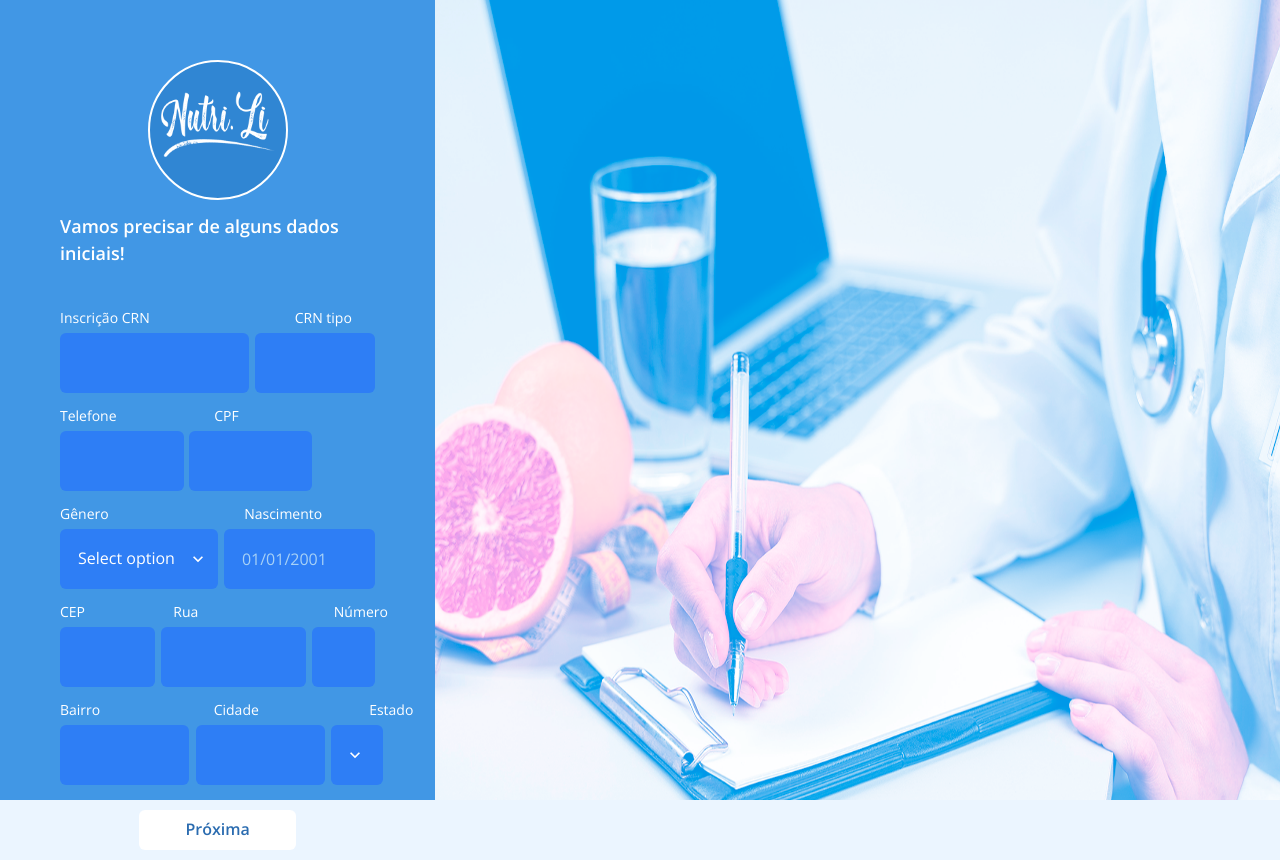
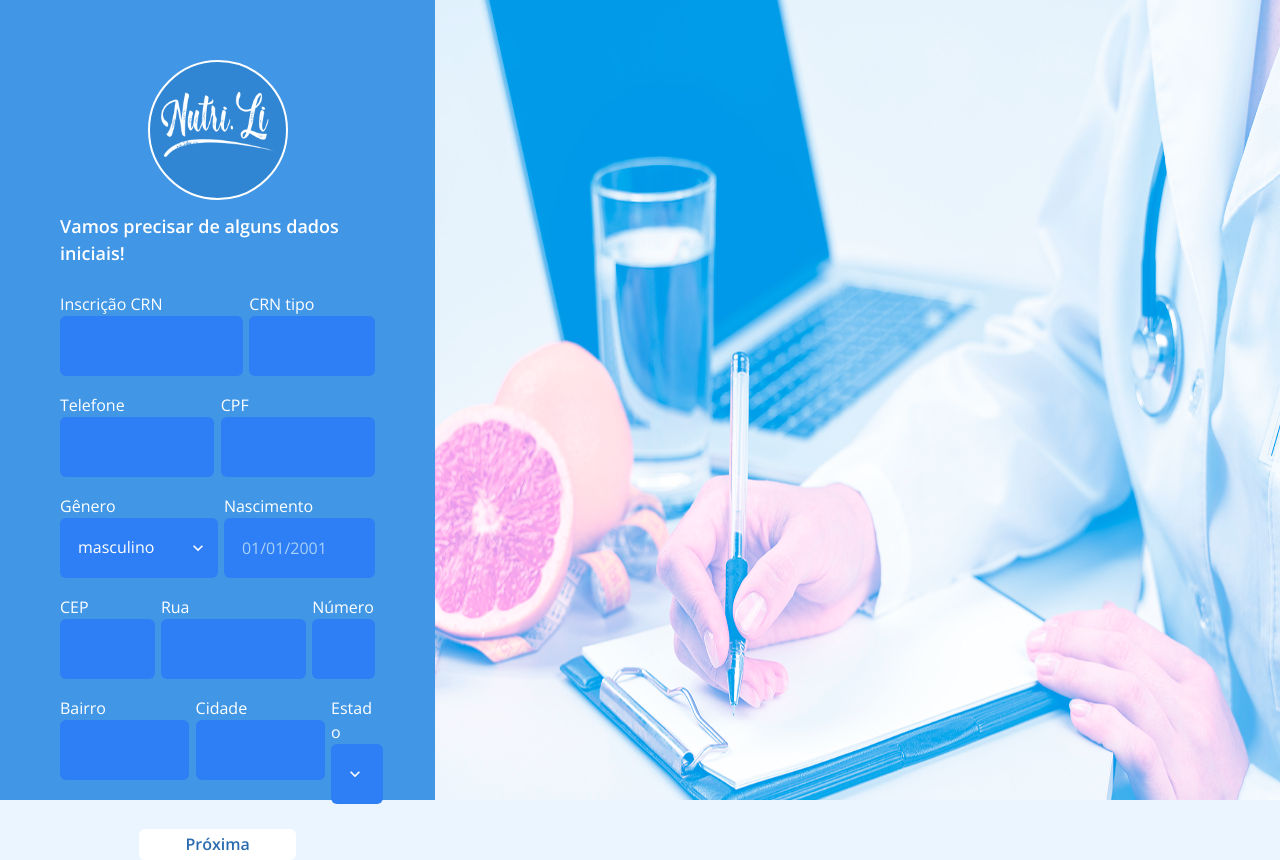
Before and after one commit to Victor-Kings/nutrili-web, a Next.js app: page /registration in a window 1280 px wide. Built offline with nearby package versions, Linux system fonts and the light colour scheme.

Commit message:
refactor code and mask input

```diff
--- a/package.json
+++ b/package.json
@@ -32,6 +32,7 @@
     "react": "17.0.2",
     "react-datepicker": "^4.1.1",
     "react-dom": "17.0.2",
+    "react-input-mask": "^2.0.4",
     "react-modal": "^3.14.3",
     "react-native-masked-text": "^1.13.0",
     "sass": "^1.34.1",
--- a/src/components/RegistrationSteps/DetailStep/DetailStep.tsx
+++ b/src/components/RegistrationSteps/DetailStep/DetailStep.tsx
@@ -9,6 +9,7 @@ import {
 } from '@chakra-ui/react'
 import { useState } from 'react'
 import { IDetailStep } from './DetailStep.interface'
+import InputMask from 'react-input-mask'
 import Link from 'next/link'
 import { TextInputMask, TextInputMasked } from 'react-native-masked-text'
 import { View } from 'framework7-react'
@@ -17,6 +18,36 @@ import { Style } from '@material-ui/icons'
 
 export default function DetailStep({ handleClick }: IDetailStep) {
   const [tel, setTel] = useState('')
+  const gender = ['masculino', 'feminino']
+  const countryState = [
+    'AC',
+    'AL',
+    'AP',
+    'AM',
+    'BA',
+    'CE',
+    'ES',
+    'GO',
+    'MA',
+    'MG',
+    'MS',
+    'MG',
+    'PA',
+    'PB',
+    'PR',
+    'PE',
+    'PI',
+    'RJ',
+    'RN',
+    'RS',
+    'RO',
+    'RR',
+    'SC',
+    'SP',
+    'SE',
+    'TO',
+    'DF'
+  ]
   return (
     <>
       <Text
@@ -26,7 +57,7 @@ export default function DetailStep({ handleClick }: IDetailStep) {
         fontFamily="heading"
         pt="4%"
         alignSelf="start"
-        pb="40px"
+        pb="20px"
       >
         Vamos precisar de alguns dados iniciais!
       </Text>
@@ -39,16 +70,15 @@ export default function DetailStep({ handleClick }: IDetailStep) {
         color="white"
         fontSize={[10, 12, 14]}
         fontFamily="heading"
-      >
-        <Text>Inscrição CRN</Text>
-        <Text pl="46%"> CRN tipo</Text>
-      </Flex>
+      ></Flex>
 
       <Flex
         flexDir={['column', 'row']}
         width="100%"
         justifyContent="space-between"
       >
+        <Flex flexDir={'column'} width={['100%', '58%']}>
+          <Text>Inscrição CRN</Text>
           <Input
             _placeholder={{ color: 'blue.10' }}
             name="registrationOfCRN"
@@ -57,21 +87,28 @@ export default function DetailStep({ handleClick }: IDetailStep) {
             bgColor="blue.110"
             variant="filled"
             _hover={{ color: 'blue.110' }}
-          width={['100%', '60%']}
             height={['40px', '60px']}
+            _focusVisible={{ color: 'blue.110', backgroundColor: 'white' }}
           />
+        </Flex>
+        <Flex flexDir={'column'} width={['100%', '40%']}>
+          <Text> CRN tipo</Text>
           <Input
             _placeholder={{ color: 'blue.10' }}
             name="typesOfCRN"
             type="text"
+            as={InputMask}
+            mask="CRN9"
+            maskChar={null}
             focusBorderColor="blue.110"
             bgColor="blue.110"
             variant="filled"
             mt={['15px', '0']}
             _hover={{ color: 'blue.110' }}
-          width={['100%', '38%']}
             height={['40px', '60px']}
+            _focusVisible={{ color: 'blue.110', backgroundColor: 'white' }}
           />
+        </Flex>
       </Flex>
 
       <Flex
@@ -83,27 +120,32 @@ export default function DetailStep({ handleClick }: IDetailStep) {
         color="white"
         fontSize={[10, 12, 14]}
         fontFamily="heading"
-      >
-        <Text> Telefone</Text>
-        <Text pl="31%">CPF</Text>
-      </Flex>
+      ></Flex>
       <Flex
         flexDir={['column', 'row']}
-        width="80%"
+        width="100%"
         alignSelf="start"
         justifyContent="space-between"
       >
+        <Flex flexDir={'column'} width={['100%', '49%']}>
+          <Text> Telefone</Text>
           <Input
             _placeholder={{ color: 'blue.10' }}
             name="telephone"
             type="text"
+            as={InputMask}
+            maskChar={null}
+            mask="(99) 99999-9999"
             focusBorderColor="blue.110"
             bgColor="blue.110"
             variant="filled"
             _hover={{ color: 'blue.110' }}
-          width={['100%', '49%']}
             height={['40px', '60px']}
+            _focusVisible={{ color: 'blue.110', backgroundColor: 'white' }}
           />
+        </Flex>
+        <Flex flexDir={'column'} width={['100%', '49%']}>
+          <Text>CPF</Text>
           <Input
             _placeholder={{ color: 'blue.10' }}
             name="cpf"
@@ -111,11 +153,15 @@ export default function DetailStep({ handleClick }: IDetailStep) {
             focusBorderColor="blue.110"
             bgColor="blue.110"
             variant="filled"
+            as={InputMask}
+            maskChar={null}
+            mask="***.***.***-**"
             mt={['15px', '0']}
             _hover={{ color: 'blue.110' }}
-          width={['100%', '49%']}
             height={['40px', '60px']}
+            _focusVisible={{ color: 'blue.110', backgroundColor: 'white' }}
           />
+        </Flex>
       </Flex>
 
       <Flex
@@ -127,17 +173,16 @@ export default function DetailStep({ handleClick }: IDetailStep) {
         color="white"
         fontSize={[10, 12, 14]}
         fontFamily="heading"
-      >
-        <Text>Gênero</Text>
-        <Text pl="43%">Nascimento</Text>
-      </Flex>
+      ></Flex>
       <Flex
         flexDir={['column', 'row']}
         width="100%"
         justifyContent="space-between"
       >
+        <Flex flexDir={'column'} width={['100%', '50%']}>
+          <Text>Gênero</Text>
           <Select
-          placeholder="Select option"
+            placeholder=""
             _placeholder={{ color: 'blue.110' }}
             name="gender"
             type="text"
@@ -145,29 +190,39 @@ export default function DetailStep({ handleClick }: IDetailStep) {
             bgColor="blue.110"
             variant="filled"
             _hover={{ color: 'blue.110' }}
-          width={['100%', '50%']}
             height={['40px', '60px']}
+            _focusVisible={{ color: 'blue.110', backgroundColor: 'white' }}
             bg="blue.110"
           >
-          <option value="male">Masculino</option>
-          <option value="female">Feminino</option>
+            {gender.map((value) => (
+              <option key={value} value={value}>
+                {value}
+              </option>
+            ))}
           </Select>
+        </Flex>
+        <Flex flexDir={'column'} width={['100%', '48%']}>
+          <Text>Nascimento</Text>
           <Input
             placeholder="01/01/2001"
             _placeholder={{ color: 'blue.10' }}
             name="birth"
             type="text"
+            as={InputMask}
+            maskChar={null}
+            mask="99/99/9999"
             focusBorderColor="blue.110"
             bgColor="blue.110"
             variant="filled"
             mt={['15px', '0']}
             _hover={{ color: 'blue.110' }}
-          width={['100%', '48%']}
             height={['40px', '60px']}
+            _focusVisible={{ color: 'blue.110', backgroundColor: 'white' }}
             maxlength="10"
             pattern="(0[1-9]|[12][0-9]|3[01])/(0[1-9]|1[012])/(19|20)\d{2}"
             required
           />
+        </Flex>
       </Flex>
 
       <Flex
@@ -179,28 +234,32 @@ export default function DetailStep({ handleClick }: IDetailStep) {
         color="white"
         fontSize={[10, 12, 14]}
         fontFamily="heading"
-      >
-        <Text>CEP</Text>
-        <Text pl="28%">Rua</Text>
-        <Text pl="43%">Número</Text>
-      </Flex>
+      ></Flex>
       <Flex
         flexDir={['column', 'row']}
         width="100%"
         alignSelf="start"
         justifyContent="space-between"
       >
+        <Flex flexDir={'column'} width={['100%', '30%']}>
+          <Text>CEP</Text>
           <Input
             _placeholder={{ color: 'blue.10' }}
             name="postalCode"
             type="text"
+            as={InputMask}
+            maskChar={null}
+            mask="99999-999"
             focusBorderColor="blue.110"
             bgColor="blue.110"
             variant="filled"
             _hover={{ color: 'blue.110' }}
-          width={['100%', '30%']}
             height={['40px', '60px']}
+            _focusVisible={{ color: 'blue.110', backgroundColor: 'white' }}
           />
+        </Flex>
+        <Flex flexDir={'column'} width={['100%', '46%']}>
+          <Text>Rua</Text>
           <Input
             _placeholder={{ color: 'blue.10' }}
             name="street"
@@ -210,9 +269,12 @@ export default function DetailStep({ handleClick }: IDetailStep) {
             variant="filled"
             mt={['15px', '0']}
             _hover={{ color: 'blue.110' }}
-          width={['100%', '46%']}
             height={['40px', '60px']}
+            _focusVisible={{ color: 'blue.110', backgroundColor: 'white' }}
           />
+        </Flex>
+        <Flex flexDir={'column'} width={['100%', '20%']}>
+          <Text>Número</Text>
           <Input
             _placeholder={{ color: 'blue.10' }}
             name="number"
@@ -222,9 +284,10 @@ export default function DetailStep({ handleClick }: IDetailStep) {
             variant="filled"
             mt={['15px', '0']}
             _hover={{ color: 'blue.110' }}
-          width={['100%', '20%']}
             height={['40px', '60px']}
+            _focusVisible={{ color: 'blue.110', backgroundColor: 'white' }}
           />
+        </Flex>
       </Flex>
 
       <Flex
@@ -236,17 +299,15 @@ export default function DetailStep({ handleClick }: IDetailStep) {
         color="white"
         fontSize={[10, 12, 14]}
         fontFamily="heading"
-      >
-        <Text>Bairro</Text>
-        <Text pl="36%">Cidade</Text>
-        <Text pl="35%">Estado</Text>
-      </Flex>
+      ></Flex>
       <Flex
         flexDir={['column', 'row']}
         width="100%"
         alignSelf="start"
         justifyContent="space-between"
       >
+        <Flex flexDir={'column'} width={['100%', '41%']}>
+          <Text>Bairro</Text>
           <Input
             _placeholder={{ color: 'blue.10' }}
             name="neighborhood"
@@ -255,9 +316,12 @@ export default function DetailStep({ handleClick }: IDetailStep) {
             bgColor="blue.110"
             variant="filled"
             _hover={{ color: 'blue.110' }}
-          width={['100%', '41%']}
             height={['40px', '60px']}
+            _focusVisible={{ color: 'blue.110', backgroundColor: 'white' }}
           />
+        </Flex>
+        <Flex flexDir={'column'} width={['100%', '41%']}>
+          <Text>Cidade</Text>
           <Input
             _placeholder={{ color: 'blue.10' }}
             name="city"
@@ -267,9 +331,12 @@ export default function DetailStep({ handleClick }: IDetailStep) {
             variant="filled"
             mt={['15px', '0']}
             _hover={{ color: 'blue.110' }}
-          width={['100%', '41%']}
+            _focusVisible={{ color: 'blue.110', backgroundColor: 'white' }}
             height={['40px', '60px']}
           />
+        </Flex>
+        <Flex flexDir={'column'} width={['100%', '14%']}>
+          <Text>Estado</Text>
           <Select
             placeholder="UF"
             _placeholder={{ color: 'blue.110' }}
@@ -278,39 +345,18 @@ export default function DetailStep({ handleClick }: IDetailStep) {
             focusBorderColor="blue.110"
             bgColor="blue.110"
             variant="filled"
+            _focusVisible={{ color: 'blue.110', backgroundColor: 'white' }}
             _hover={{ color: 'blue.110' }}
-          width={['100%', '14%']}
             height={['40px', '60px']}
             bg="blue.110"
           >
-          <option value="acre">AC</option>
-          <option value="alagoa">AL</option>
-          <option value="amapa">AP</option>
-          <option value="amazonas">AM</option>
-          <option value="bahia">BA</option>
-          <option value="ceara">CE</option>
-          <option value="espiritoSanto">ES</option>
-          <option value="goias">GO</option>
-          <option value="maranhao">MA</option>
-          <option value="matoGrosso">MG</option>
-          <option value="matoGrossoDoSul">MS</option>
-          <option value="minasGerais">MG</option>
-          <option value="para">PA</option>
-          <option value="paraiba">PB</option>
-          <option value="parana">PR</option>
-          <option value="pernambuco">PE</option>
-          <option value="piaui">PI</option>
-          <option value="rioDeJaneiro">RJ</option>
-          <option value="rioGrandeDoNorte">RN</option>
-          <option value="rioGrandeDoSul">RS</option>
-          <option value="rondonia">RO</option>
-          <option value="roraima">RR</option>
-          <option value="santaCatarina">SC</option>
-          <option value="saoPaulo">SP</option>
-          <option value="sergipe">SE</option>
-          <option value="tocantins">TO</option>
-          <option value="distritoFederal">DF</option>
+            {countryState.map((value) => (
+              <option key={value} value={value}>
+                {value}
+              </option>
+            ))}
           </Select>
+        </Flex>
       </Flex>
       <Link href="/dashboard">
         <Button
```
Also changed, not shown: 1 other file (tests, documents, lock files or other folders). Lines whose indentation alone changed are shown as unchanged.
